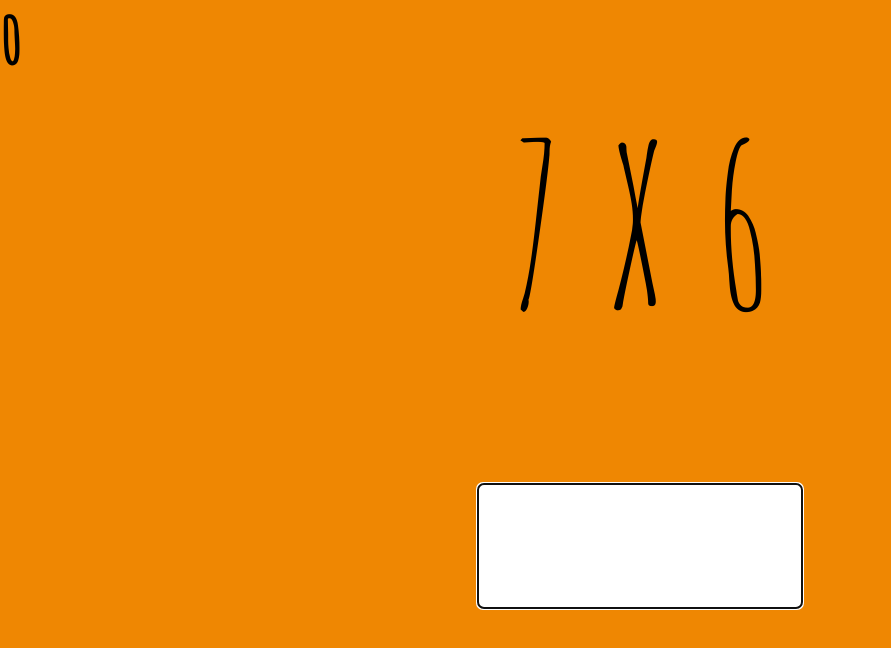
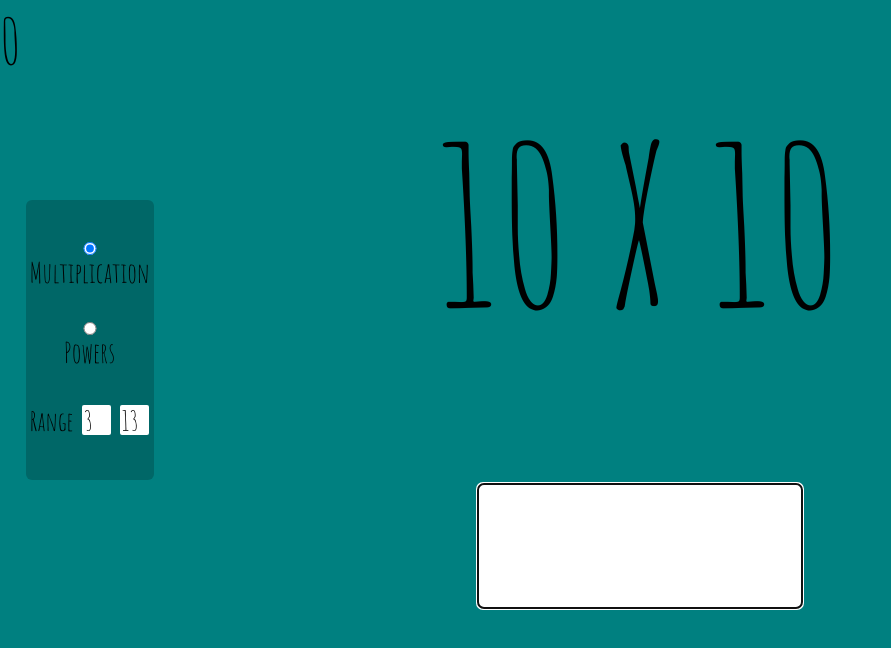
Before and after one commit to vaknin/algebro, a plain HTML site: page index.html in a window 1280 px wide. Shown: the whole page, without its empty margins (0-891 px from the left). Drawn offline with Linux system fonts and the light colour scheme.

Commit message:
bugfixes, sounds, new mode

```diff
--- a/index.html
+++ b/index.html
@@ -9,6 +9,18 @@
 </head>
 <body>
     <div id="container">
+        <div id="radios">
+            <input id="multiplication" class="radio" type="radio" name="mode">
+            <label for="multiplication">Multiplication</label>
+
+            <input id="powers" class="radio" type="radio" name="mode">
+            <label for="powers">Powers</label>
+            <div id="minmax">
+                <label for="minmax">Range</label>
+                <input id="min" type="text">
+                <input id="max" type="text">
+            </div>
+        </div>
         <p id="score"></p>
         <p id="question"></p>
         <input id="input" type="text">
--- a/script.js
+++ b/script.js
@@ -2,36 +2,112 @@
 //Add a menu
 //Add powers(6^2 = 36)
 //Add a timer
+
+
+//Inputs
 let question = document.getElementById('question');
 let input = document.getElementById('input');
 let scoreNode = document.getElementById('score');
+
+//Radio buttons
+let radioMulti = document.getElementById('multiplication');
+let radioPowers = document.getElementById('powers');
+let multi = false, powers = false;
+
+//Variables
 let score = 0;
 let streak = 1;
-let min = 3;
-let max = 13;
+let lastNumber;
 let answer;
 let playedChords = [];
 
-//Listen for 'Enter' keypress
+//Range
+let min = 3;
+let max = 13;
+let inputMin = document.getElementById('min');
+let inputMax = document.getElementById('max');
+inputMin.value = min;
+inputMax.value = max;
+inputMin.addEventListener('input', onMinMaxChanged);
+inputMax.addEventListener('input', onMinMaxChanged);
+
+//Input min max event listener
+function onMinMaxChanged(e){
+    //If the value of the input is empty or not a number, ignore it
+    if (isNaN(e.target.value) || e.target.value == "" || e.target.value == undefined){
+        return;
+    }
+
+    switch(e.target){
+        case inputMin:
+        min = inputMin.value;
+        break;
+
+        case inputMax:
+        max = inputMax.value;
+        break;
+    }
+
+    //if min > max so absoulte value
+    start();
+}
+
+//Listen for 'Enter' keypress to accept answer
 document.addEventListener('keypress', function(event){
     if (event.keyCode == 13){
         checkAnswer();
     }
 });
 
+radioMulti.addEventListener('change', onRadioChanged);
+radioPowers.addEventListener('change', onRadioChanged);
+
+//Change mode
+function onRadioChanged(e){
+    switch(e.target){
+        case radioMulti:
+        multi = true;
+        powers = false;
+        break;
+        case radioPowers:
+        multi = false;
+        powers = true;
+        break;
+    }
+
+    input.focus();
+    start();
+}
+
 //Get a new exercise
 function getExercise(){
     input.value = "";
+    let n1 = 0, n2 = 0;
+    while(true){
+        n1 = Math.round(Math.random() * Number((max - min)) + Number(min));
 
-    //Multiply
-    let n1 = Math.round(Math.random() * (max - min)) + min;
-    let n2 = Math.round(Math.random() * (max - min)) + min;
-    answer = n1 * n2;
-    question.innerHTML = `${n1.toString()} X ${n2.toString()}`;
+        if (n1 != lastNumber){
+            lastNumber = n1;
+            break;
+        }
+    }
+
+    //Multiplication
+    if(multi){
+        n2 = Math.round(Math.random() * Number((max - min)) + Number(min));
+        answer = n1 * n2;
+        question.innerHTML = `${n1.toString()} X ${n2.toString()}`;
+    }
+
+    //n1 to the power of itself(maybe others soon)
+    else if(powers){
+        answer = n1 * n1;
+        question.innerHTML = `${n1.toString()}²`;
+    }
 }
 
 //Check if the answer is correct
-async function checkAnswer(){
+function checkAnswer(){
     //Correct
     if (answer == input.value){
         score += 1 * streak;
@@ -46,7 +122,6 @@ async function checkAnswer(){
 
     //Incorrect
     else{
-        document.body.style.backgroundColor = `rgb(${Math.round(Math.random() * 255)}, ${Math.round(Math.random() * 255)}, ${Math.round(Math.random() * 255)})`;
         input.value = "";
         score = 0;
         streak = 1;
@@ -84,10 +159,12 @@ function playChord(){
     }
 }
 
+//Pause execution for (ms) seconds
 function sleep(ms){
     return new Promise(resolve => setTimeout(resolve, ms));
 }
 
+//Put some major and minor chords inside arrays
 function initializeChords(){
 
     let Cmajor = ["C", "E", "G"];
@@ -103,8 +180,15 @@ function initializeChords(){
 }
 
 //Main method
-document.body.style.backgroundColor = `rgb(${Math.round(Math.random() * 255)}, ${Math.round(Math.random() * 255)}, ${Math.round(Math.random() * 255)})`;
-input.focus();
-scoreNode.innerHTML = score;
-initializeChords()
-getExercise();
+function start(){
+    input.value = "";
+    score = 0;
+    scoreNode.innerHTML = score;
+    streak = 1;
+    initializeChords();
+    getExercise();
+}
+
+radioMulti.checked = false;
+radioPowers.checked = false;
+radioMulti.click();
--- a/style.css
+++ b/style.css
@@ -13,16 +13,55 @@ body{
     -ms-user-select: none;
     user-select: none;
     overflow: hidden;
+    background: teal;
 }
 
 #container{
     text-align: center;
 }
 
+#radios{
+    position: absolute;
+    left: 2%;
+    top: 25%;
+    width: 10%;
+    height: 35%;
+    display: flex;
+    flex-direction: column;
+    justify-content: center;
+    background-color: rgba(0,0,0,0.2);
+    border-radius: 6px;
+}
+
+
+#radios label{
+    margin-bottom: 2rem;
+    font-size: 1.75rem;
+}
+
+#minmax{
+    display: flex;
+    text-align: center;
+    justify-content: center;
+}
+
+#minmax input{
+    margin: auto;
+    width: 20%;
+    border: 0;
+    border-radius: 2px;
+    font-size: 1.75rem;
+    height: 75%;
+}
+
+#minmax label{
+    margin: auto;
+    font-size: 1.65rem;
+}
+
 #score{
     text-align: left;
     font-size: 4rem;
-    font-weight: 900;
 }
 
 #question{
```
